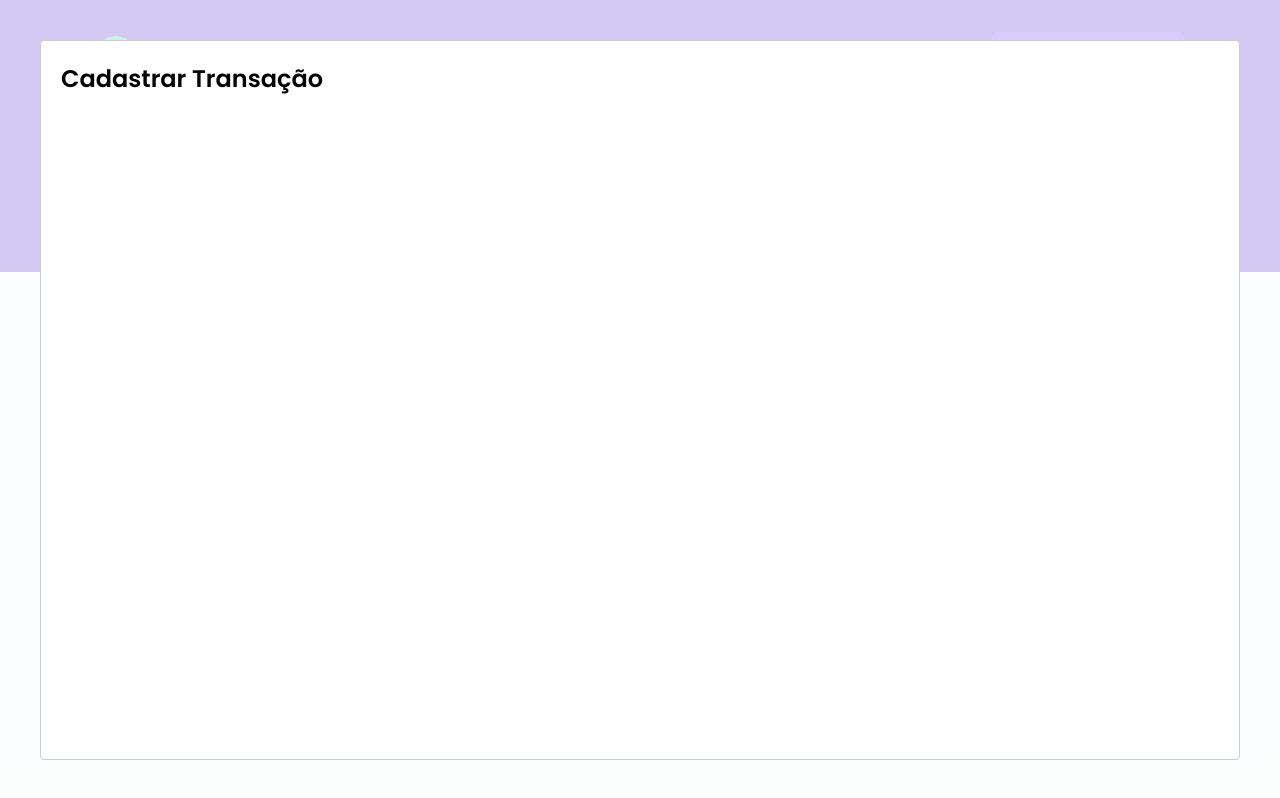
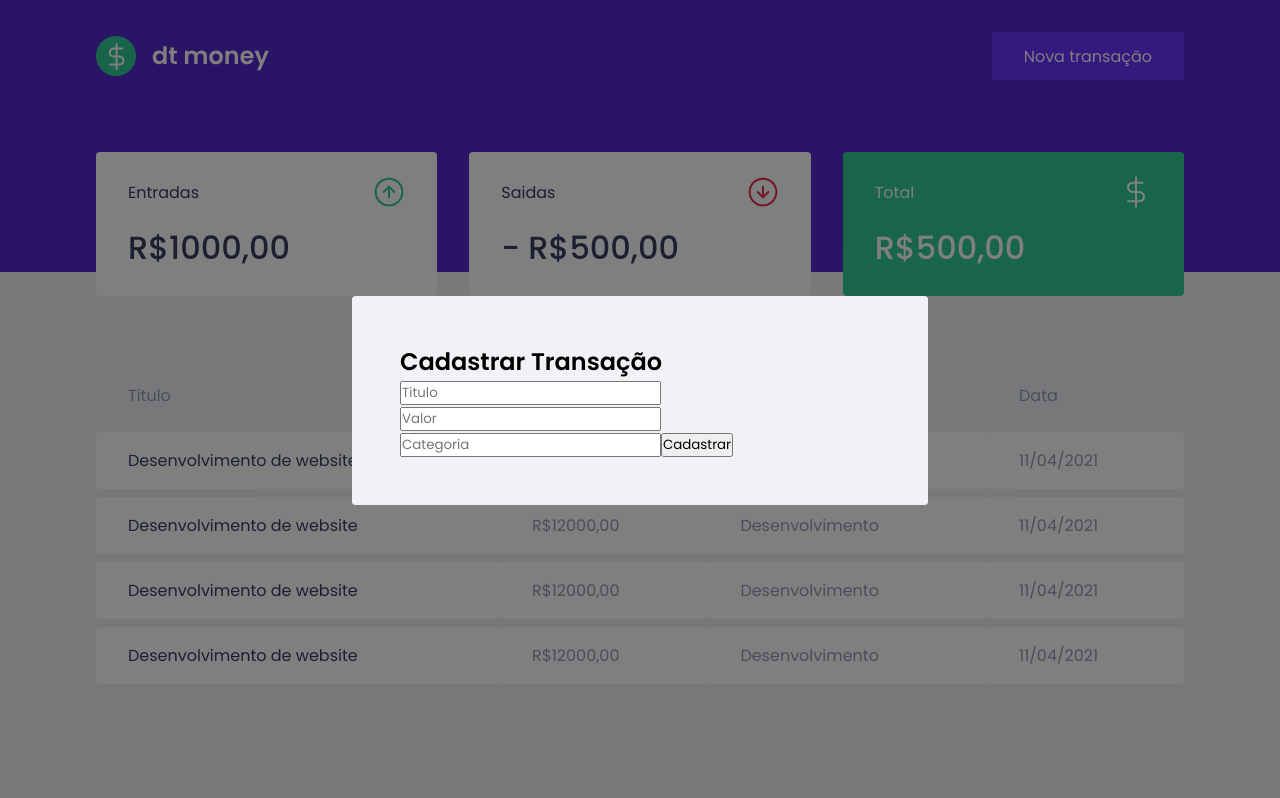
Before and after one commit to joaopaulofranca/dtmoney, a React (Create React App) app: page / in a window 1280 px wide. Both pictures are taken after a click on the button "Nova transação". Built offline with nearby package versions, Linux system fonts and the light colour scheme; no server answers; what miragejs would draw is missing.

Commit message:
css modal

```diff
--- a/src/components/NewTransactionModal/index.tsx
+++ b/src/components/NewTransactionModal/index.tsx
@@ -1,4 +1,5 @@
 import Modal from "react-modal";
+import { Container } from "./styles";
 
 interface NewTransactionModalProps {
     isOpen: boolean;
@@ -7,8 +8,17 @@
 
 export function NewTransactionModal({ isOpen,onRequestClose }:NewTransactionModalProps){
     return (
-        <Modal isOpen={isOpen} onRequestClose={onRequestClose}>
-        <h2>Cadastrar Transação</h2>
+        <Modal isOpen={isOpen} onRequestClose={onRequestClose}
+            overlayClassName="react-modal-overlay"className="react-modal-content"
+        >
+        <Container>
+            <h2>Cadastrar Transação</h2>
+            <input placeholder="Titulo" />
+            <input type="number" placeholder="Valor" />
+            <input type="text" placeholder="Categoria" />
+            <button type="submit">Cadastrar</button>
+        </Container>
+
       </Modal>
     );
 }
--- a/src/components/NewTransactionModal/styles.ts
+++ b/src/components/NewTransactionModal/styles.ts
@@ -1,3 +1,3 @@
 import styled from 'styled-components';
 
-export const Container = styled.div``;
+export const Container = styled.form``;
--- a/src/styles/global.ts
+++ b/src/styles/global.ts
@@ -52,5 +52,23 @@
         opacity: 0.6;
         cursor: not-allowed;
     }
-
+    .react-modal-overlay{
+        background: rgb(0, 0, 0, 0.5);
+        position:fixed;
+        top:0;
+        bottom:0;
+        right:0;
+        left:0;
+        display:flex;
+        align-items:center;
+        justify-content: center;
+    }
+    .react-modal-content{
+        width:100%;
+        max-width:576px;
+        background: var(--background);
+        padding: 3rem;
+        position: relative;
+        border-radius: 0.24rem;
+    }
 `
```
